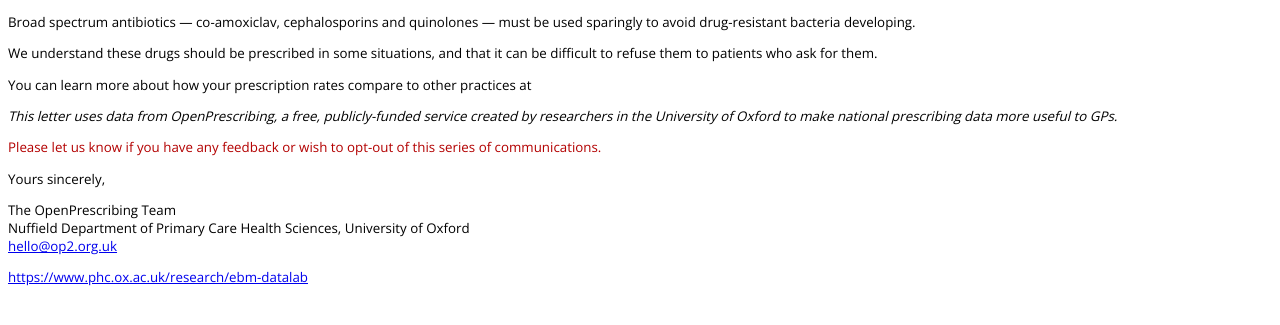
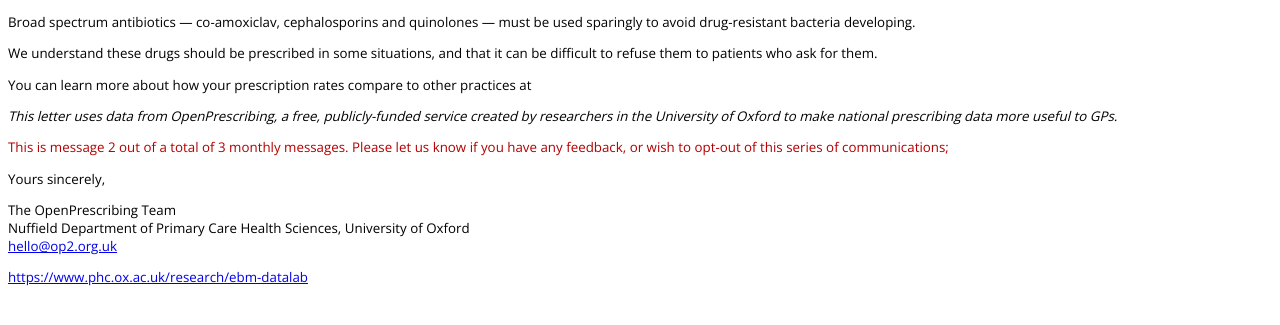
Before and after one commit to ebmdatalab/nimodipine-rct, a Django app: template antibioticsrct/antibioticsrct/templates/intervention_a_1.html in a window 1280 px wide. Shown: the part 107-432 px from the top of the page. Run offline with Django 3.2, Linux system fonts and the light colour scheme; the template is opened without the code that fills it, so the values that code supplies are empty; parts of the project's set-up code (start-up, migrations or seed data) failed here and were passed over.

Commit message:
Tweak footer so we sound less repetitively annoying

```diff
--- a/antibioticsrct/antibioticsrct/templates/_footer.html
+++ b/antibioticsrct/antibioticsrct/templates/_footer.html
@@ -1,6 +1,8 @@
 {% load static %}
 
-<p class="feedback">Please let us know if you have any feedback or wish to opt-out of this series of communications.</p>
+<p class="feedback">This is message 2 out of a total of 3 monthly
+messages. Please let us know if you have any feedback, or wish to
+opt-out of this series of communications; </p>
 
 </div> <!-- /body -->
 
--- a/antibioticsrct/antibioticsrct/templates/intervention_b.html
+++ b/antibioticsrct/antibioticsrct/templates/intervention_b.html
@@ -13,7 +13,7 @@
   available six months of data.</p>
 
 <table border="0" cellpadding="0" cellspacing="0">
-<tr><td style="margin-right:10px" width="30%">This chart shows
+<tr><td style="margin-right:10px" width="30%">This updated chart shows
     how <span class="your-practice">your practice</span> compares
     to <span class="other-practices">other practices</span>, on our
     measure: "the % of all antibiotic prescribing that was for broad
```
